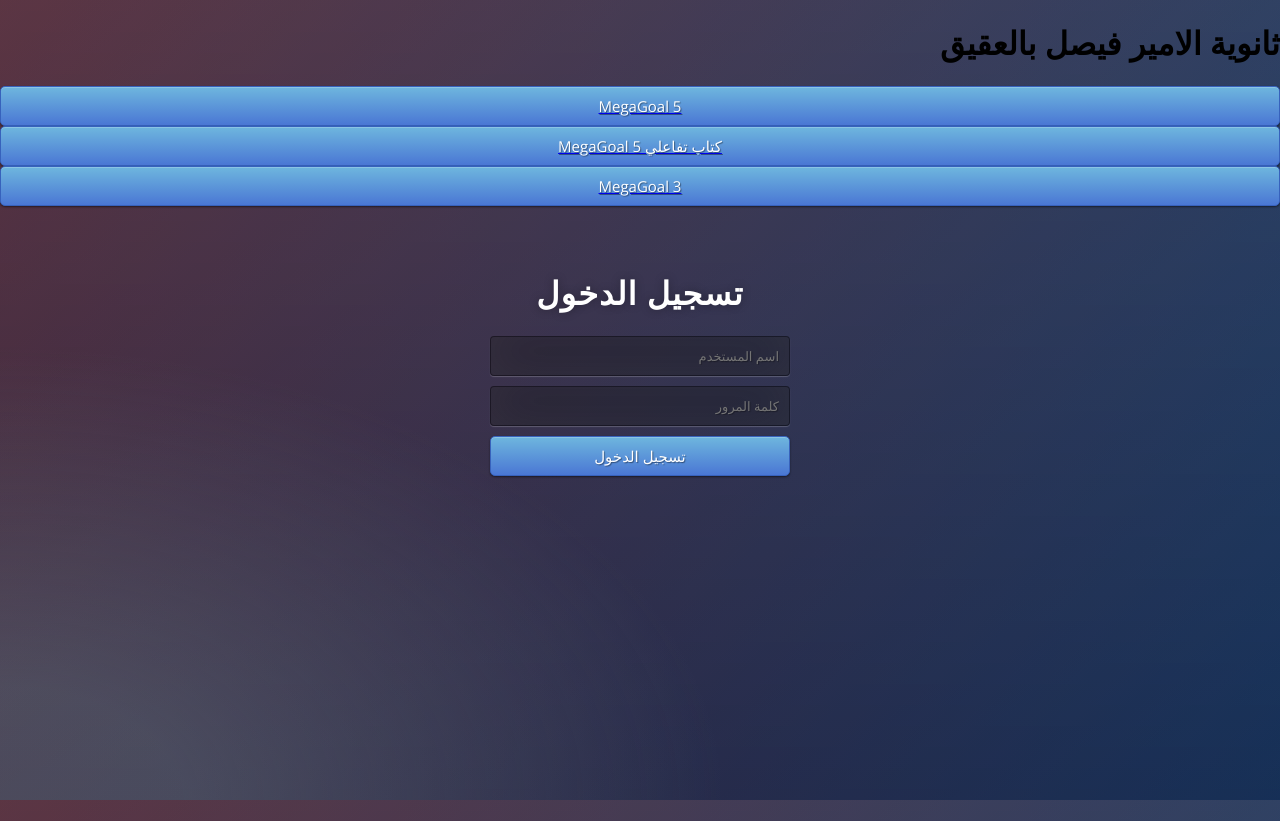
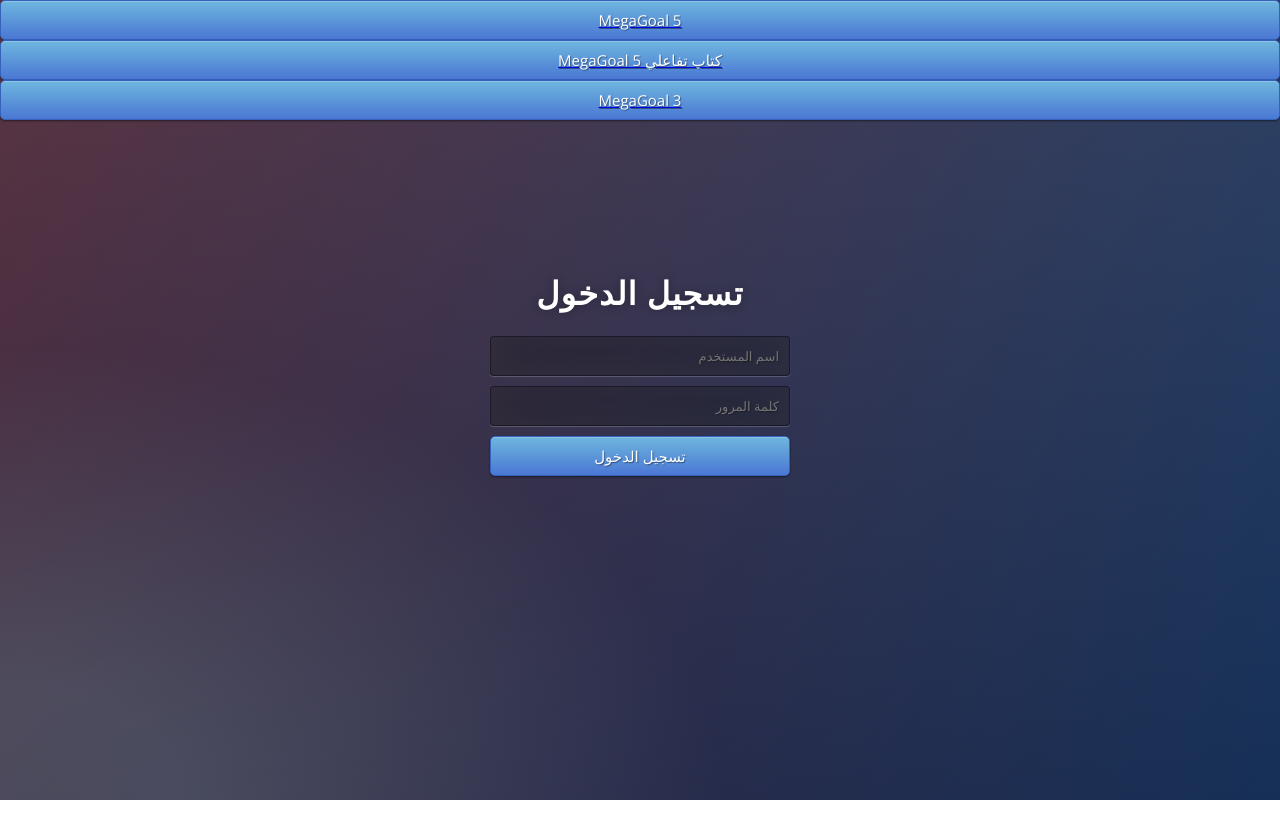
Before and after one commit to abdulaziz003/website, a plain HTML site: page index.html in a window 1280 px wide. After the commit the page ends 800 px from the top, so only its background shows below. Drawn offline with nearby package versions, Linux system fonts and the light colour scheme.

Commit message:
deleting the heading
caused an issue heading deletion

```diff
--- a/index.html
+++ b/index.html
@@ -78,9 +78,6 @@
 
   <body>
 
-	  <div>
-		  <h1>  ثانوية الامير فيصل بالعقيق</h1>
-	  </div>
     <div class="login">
 	<h1>تسجيل الدخول</h1>
     <form method="post">
```
